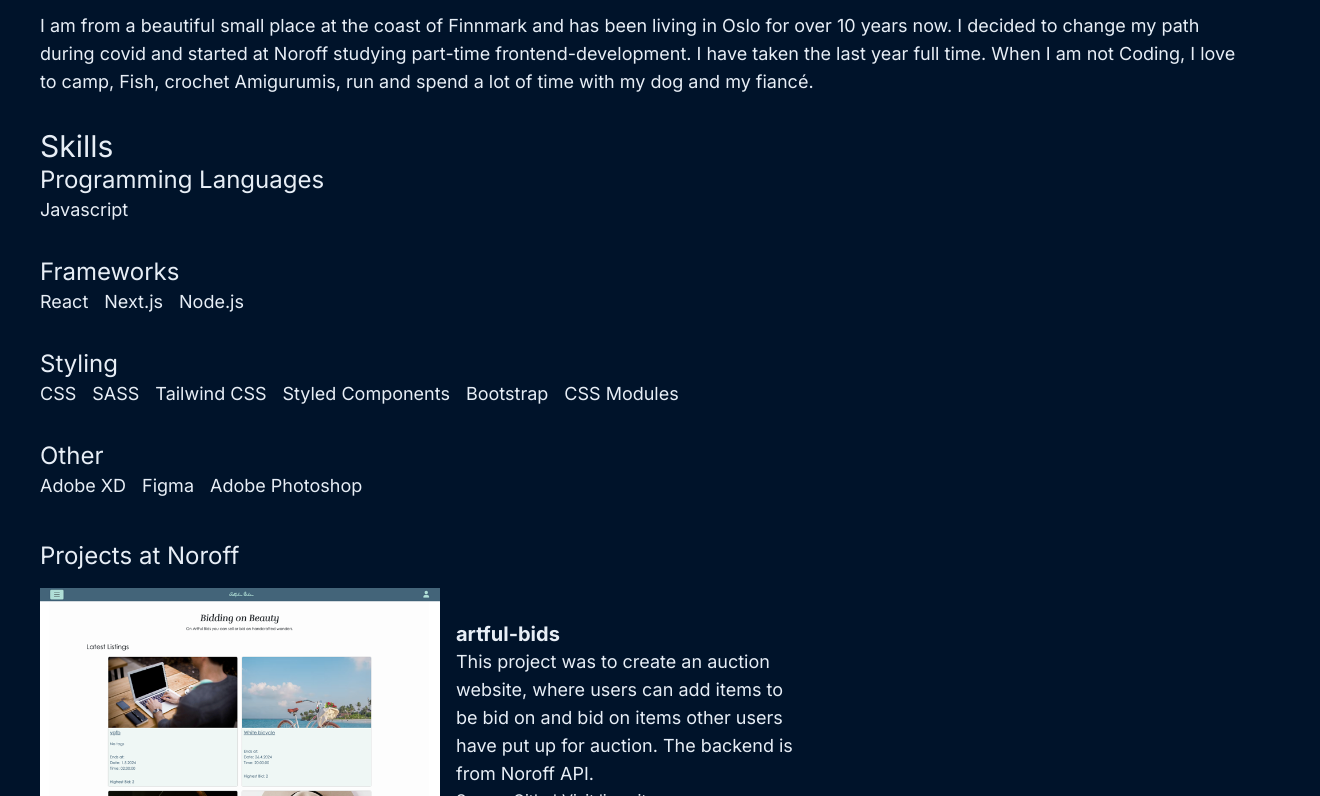
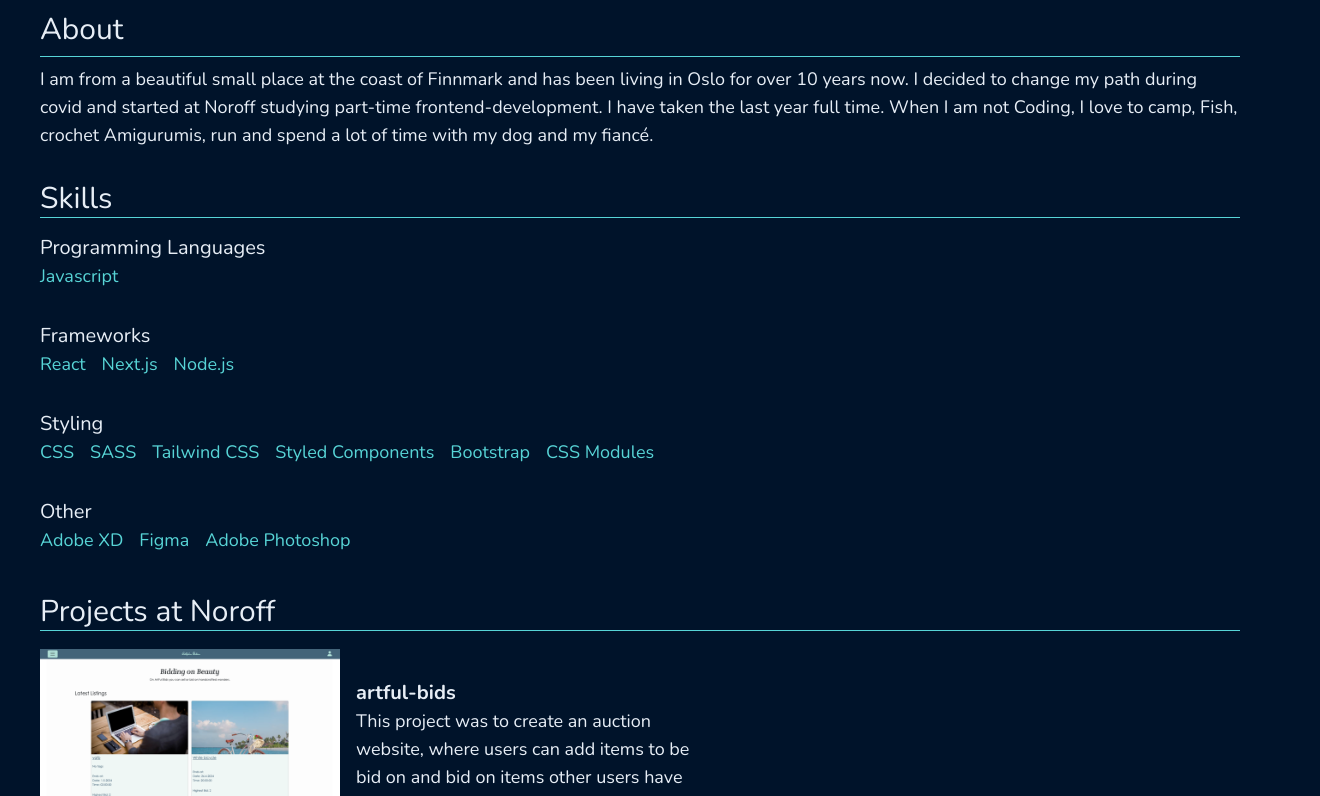
Before and after one commit to maleneivy/portfolio, a Next.js app: page / in a window 1280 px wide. Shown: the part 484-1280 px from the top of the page, 1320 px wide, since content can reach past the window. Built offline with nearby package versions, Linux system fonts and the light colour scheme.

Commit message:
Added font-familiy and fixed other styles

```diff
--- a/src/app/globals.css
+++ b/src/app/globals.css
@@ -2,16 +2,22 @@
 @tailwind components;
 @tailwind utilities;
 
+html,
 body {
-  height: 100vh;
-  margin: 0 auto;
+  min-height: 100vh;
+  margin: 0;
   overflow-x: hidden;
+  padding: 0;
+  width: 100%;
+}
+
+body {
   @apply bg-dark;
   @apply text-lightBlueGray;
 }
 
 h1 {
-  @apply text-3xl sm:text-4xl;
+  @apply text-3xl sm:text-5xl;
 }
 
 h2 {
--- a/src/app/layout.js
+++ b/src/app/layout.js
@@ -1,20 +1,21 @@
-import { Inter } from 'next/font/google';
+import { Nunito } from 'next/font/google';
 import './globals.css';
 import Header from '@/components/Header';
 import GlowingEffect from '@/components/GlowingEffect';
 import Footer from '@/components/Footer';
 
-const inter = Inter({ subsets: ['latin'] });
+const noto = Nunito({ subsets: ['latin'] });
 
 export const metadata = {
-  title: 'Create Next App',
-  description: 'Generated by create next app',
+  title: 'Portfolio for Malene Ivy',
+  description:
+    'The portfolio for Malene Ivy, junior front-end developer located in Oslo.',
 };
 
 export default function RootLayout({ children }) {
   return (
     <html lang="en">
-      <body className={inter.className}>
+      <body className={noto.className}>
         <GlowingEffect />
         <Header />
         {children}
--- a/src/components/Header.jsx
+++ b/src/components/Header.jsx
@@ -7,13 +7,14 @@ import { smoothScroll } from '@/utils/smoothScroll';
 const Header = () => {
   return (
     <header className="mx-auto flex max-w-custom flex-col items-baseline">
+      <p className="mt-2">Portfolio.</p>
       <div className="mx-8 mt-20 sm:mx-10 sm:mt-36">
         <h1 className="gradient-text inline-block animate-gradient bg-gradient-to-r font-bold text-transparent">
           {personInfo.name}
         </h1>
         <h3 className="mt-2 sm:mt-4">{personInfo.occupation}</h3>
       </div>
-      <div className="w-webkit flex items-end justify-between">
+      <div className="flex w-webkit items-end justify-between">
         <div className="sm:flex-2 hidden gap-6 sm:flex">
           <Link href="#about">
             <span className="link" onClick={(e) => smoothScroll(e, 'about')}>
--- a/src/components/PersonInfo.jsx
+++ b/src/components/PersonInfo.jsx
@@ -7,41 +7,51 @@ const PersonInfo = () => {
         <h2 id="about" className="mb-2">
           About
         </h2>
-        <p>{personInfo.about}</p>
+        <hr className="border-3 mb-2 mt-0 border-blueGreen-200" />
+        <p className="font-light">{personInfo.about}</p>
       </div>
       <div className="mt-4 sm:mt-8">
         <h2 id="skills">Skills</h2>
-        <div>
-          <h3>Programming Languages</h3>
+        <hr className="border-3 mb-2 mt-0 border-blueGreen-200" />
+        <div className="mt-4">
+          <h4>Programming Languages</h4>
           <div className="flex gap-4">
             {personInfo.skills.programmingLanguages.map((language, index) => (
-              <p key={index}>{language}</p>
+              <p key={index} className="text-blueGreen-200">
+                {language}
+              </p>
             ))}
           </div>
         </div>
         <div className="mt-4 sm:mt-8">
-          <h3>Frameworks</h3>
+          <h4>Frameworks</h4>
           <div className="flex gap-4">
             {personInfo.skills.frameworks.map((framework, index) => (
-              <p key={index}>{framework}</p>
+              <p key={index} className="text-blueGreen-200">
+                {framework}
+              </p>
             ))}
           </div>
         </div>
         <div className="mt-4 sm:mt-8">
-          <h3>Styling</h3>
+          <h4>Styling</h4>
           <div>
             <div className="flex flex-wrap gap-4">
               {personInfo.skills.styles.map((style, index) => (
-                <p key={index}>{style}</p>
+                <p key={index} className="text-blueGreen-200">
+                  {style}
+                </p>
               ))}
             </div>
           </div>
         </div>
         <div className="mt-4 sm:mt-8">
-          <h3>Other</h3>
+          <h4>Other</h4>
           <div className="flex gap-4">
             {personInfo.skills.other.map((skill, index) => (
-              <p key={index}>{skill}</p>
+              <p key={index} className="text-blueGreen-200">
+                {skill}
+              </p>
             ))}
           </div>
         </div>
--- a/src/components/ProjectsInfo.jsx
+++ b/src/components/ProjectsInfo.jsx
@@ -5,15 +5,17 @@ import Link from 'next/link';
 const ProjectsInfo = () => {
   return (
     <div className="mx-8 mt-6 sm:mx-10 sm:mt-10">
-      <h3 id="school-projects">Projects at Noroff</h3>
+      <h2 id="school-projects">Projects at Noroff</h2>
+      <hr className="border-3 mb-2 mt-0 border-blueGreen-200" />
       <div className="my-4">
         {projectsInfo.map((project, index) => (
           <div key={index} className="my-4 flex flex-col sm:flex-row">
             <Image
               src={project.img}
-              width={400}
+              width={300}
               height={300}
               alt="Image of the homepage of the website"
+              className="object-contain"
             />
             <div className="my-4 max-w-96 p-4">
               <h4 className="font-bold">{project.title}</h4>
```
